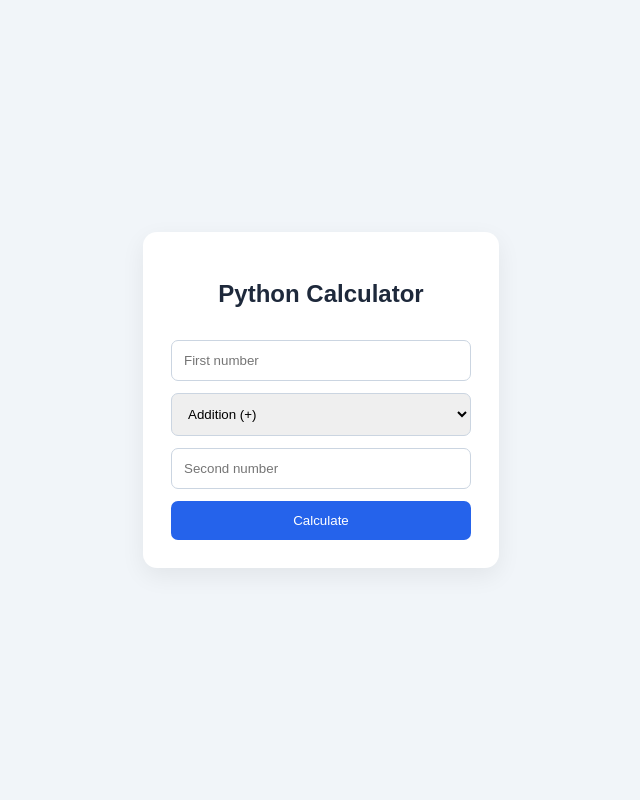
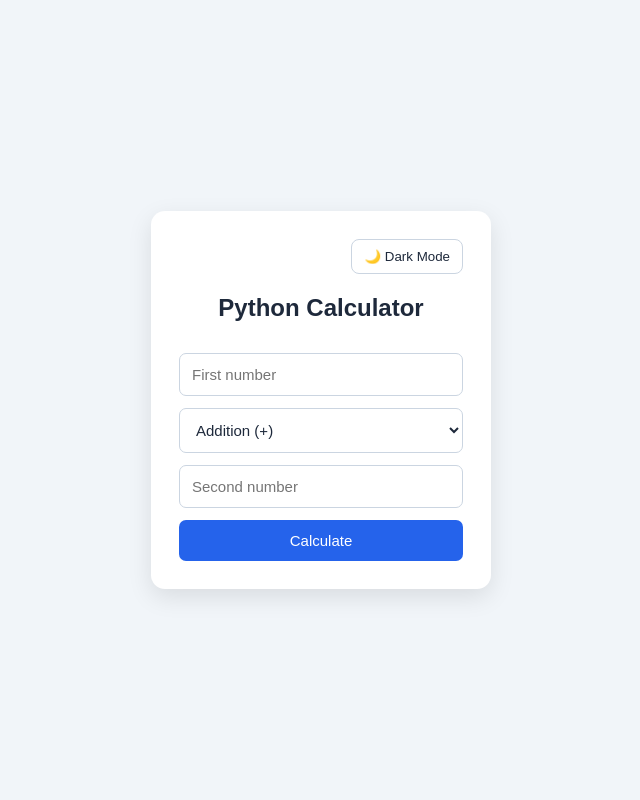
Before and after one commit to Gokul3031/python-calculator, a Flask app: page / in a window 1280 px wide. Shown: the whole page, without its empty margins (319-959 px from the left). Run offline with Flask 3, Linux system fonts and the light colour scheme.

Commit message:
feat: add persistent dark theme toggle

```diff
--- a/templates/index.html
+++ b/templates/index.html
@@ -1,68 +1,192 @@
+
 <!DOCTYPE html>
 <html lang="en">
 <head>
     <meta charset="UTF-8">
     <meta name="viewport" content="width=device-width, initial-scale=1.0">
     <title>Python Calculator</title>
+
     <style>
+        :root {
+            color-scheme: light;
+            --bg: #f1f5f9;
+            --card: #ffffff;
+            --text: #1e293b;
+            --input-bg: #ffffff;
+            --border: #cbd5e1;
+            --button: #2563eb;
+            --button-hover: #1d4ed8;
+            --shadow: #0000001a;
+        }
+
+        body.dark-theme {
+            color-scheme: dark;
+            --bg: #000000;
+            --card: #171717;
+            --text: #f5f5f5;
+            --input-bg: #262626;
+            --border: #404040;
+            --button: #3b82f6;
+            --button-hover: #2563eb;
+            --shadow: #00000066;
+        }
+
+        * {
+            box-sizing: border-box;
+        }
+
         body {
             font-family: Arial, sans-serif;
-            background: #f1f5f9;
+            background: var(--bg);
+            color: var(--text);
             display: flex;
             justify-content: center;
             align-items: center;
             min-height: 100vh;
             margin: 0;
+            padding: 20px;
+            transition: background 0.2s, color 0.2s;
         }
+
         .calculator {
-            background: white;
+            background: var(--card);
+            color: var(--text);
             padding: 28px;
             border-radius: 14px;
-            box-shadow: 0 8px 25px #0001;
-            width: 300px;
+            box-shadow: 0 8px 25px var(--shadow);
+            width: 100%;
+            max-width: 340px;
         }
-        h2 { text-align: center; color: #1e293b; }
-        input, select, button {
-            box-sizing: border-box;
+
+        h2 {
+            text-align: center;
+            color: var(--text);
+            margin-top: 8px;
+        }
+
+        .theme-toggle {
+            display: block;
+            width: auto;
+            margin: 0 0 20px auto;
+            padding: 9px 12px;
+            background: var(--input-bg);
+            color: var(--text);
+            border: 1px solid var(--border);
+            border-radius: 8px;
+            cursor: pointer;
+        }
+
+        input, select, form button {
             width: 100%;
             padding: 12px;
             margin-top: 12px;
-            border: 1px solid #cbd5e1;
+            border: 1px solid var(--border);
             border-radius: 7px;
+            font-size: 15px;
         }
-        button {
-            background: #2563eb;
+
+        input, select {
+            background: var(--input-bg);
+            color: var(--text);
+        }
+
+        form button {
+            background: var(--button);
             color: white;
             border: none;
             cursor: pointer;
+            transition: background 0.2s;
         }
-        .result { color: #15803d; text-align: center; }
-        .error { color: #dc2626; text-align: center; }
+
+        form button:hover {
+            background: var(--button-hover);
+        }
+
+        .result {
+            color: #15803d;
+            text-align: center;
+            overflow-wrap: anywhere;
+        }
+
+        body.dark-theme .result {
+            color: #4ade80;
+        }
+
+        .error {
+            color: #dc2626;
+            text-align: center;
+            overflow-wrap: anywhere;
+        }
+
+        body.dark-theme .error {
+            color: #f87171;
+        }
     </style>
 </head>
+
 <body>
     <div class="calculator">
+        <button
+            type="button"
+            class="theme-toggle"
+            id="theme-toggle"
+            aria-pressed="false">
+            🌙 Dark Mode
+        </button>
+
         <h2>Python Calculator</h2>
+
         <form method="POST">
             <input type="number" step="any" name="a"
                    placeholder="First number" required>
+
             <select name="operation">
                 <option value="add">Addition (+)</option>
                 <option value="subtract">Subtraction (-)</option>
                 <option value="multiply">Multiplication (×)</option>
                 <option value="divide">Division (÷)</option>
             </select>
+
             <input type="number" step="any" name="b"
                    placeholder="Second number" required>
+
             <button type="submit">Calculate</button>
         </form>
 
         {% if result is not none %}
             <h3 class="result">Result: {{ result }}</h3>
         {% endif %}
+
         {% if error %}
             <h3 class="error">{{ error }}</h3>
         {% endif %}
     </div>
+
+    <script>
+        const toggle = document.getElementById("theme-toggle");
+
+        function applyTheme(theme) {
+            const isDark = theme === "dark";
+
+            document.body.classList.toggle("dark-theme", isDark);
+            toggle.textContent = isDark
+                ? "☀️ Light Mode"
+                : "🌙 Dark Mode";
+
+            toggle.setAttribute("aria-pressed", String(isDark));
+        }
+
+        // Restore the user's preference when the page loads.
+        const savedTheme = localStorage.getItem("calculator-theme");
+        applyTheme(savedTheme === "dark" ? "dark" : "light");
+
+        toggle.addEventListener("click", () => {
+            const isDark = !document.body.classList.contains("dark-theme");
+            const newTheme = isDark ? "dark" : "light";
+
+            applyTheme(newTheme);
+            localStorage.setItem("calculator-theme", newTheme);
+        });
+    </script>
 </body>
 </html>
```
